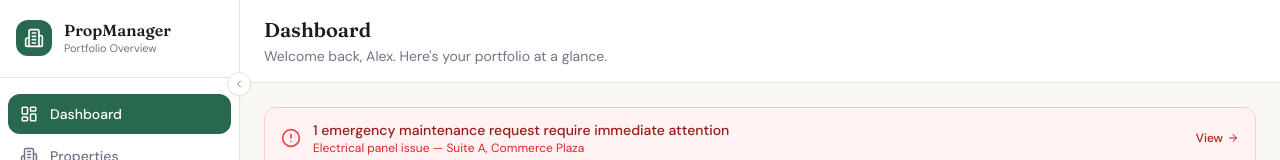
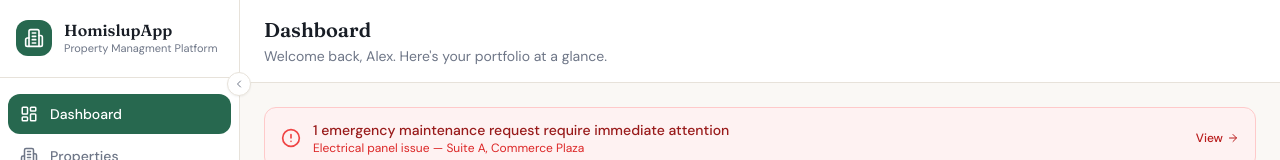
Before and after one commit to itlushi111/homislupapp, a Next.js app: page / in a window 1280 px wide. Shown: the top 160 px of the page. Built offline with nearby package versions, Linux system fonts and the light colour scheme.

Commit message:
Update branding

```diff
--- a/src/components/Sidebar.tsx
+++ b/src/components/Sidebar.tsx
@@ -45,8 +45,8 @@ export function Sidebar() {
         </div>
         {!collapsed && (
           <div>
-            <p className="font-display text-base font-semibold leading-tight text-foreground">PropManager</p>
-            <p className="text-[11px] text-muted-foreground">Portfolio Overview</p>
+            <p className="font-display text-base font-semibold leading-tight text-foreground">HomislupApp</p>
+            <p className="text-[11px] text-muted-foreground">Property Managment Platform</p>
           </div>
         )}
       </div>
```
